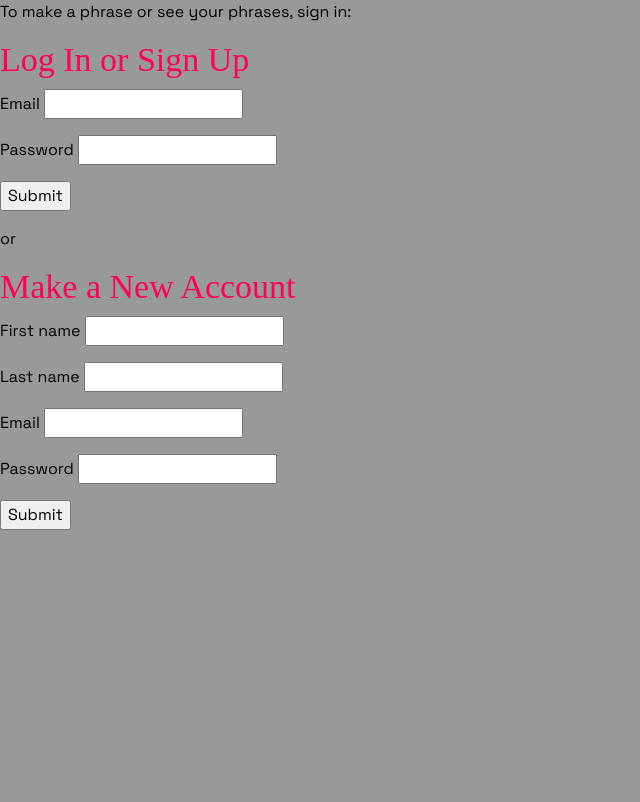
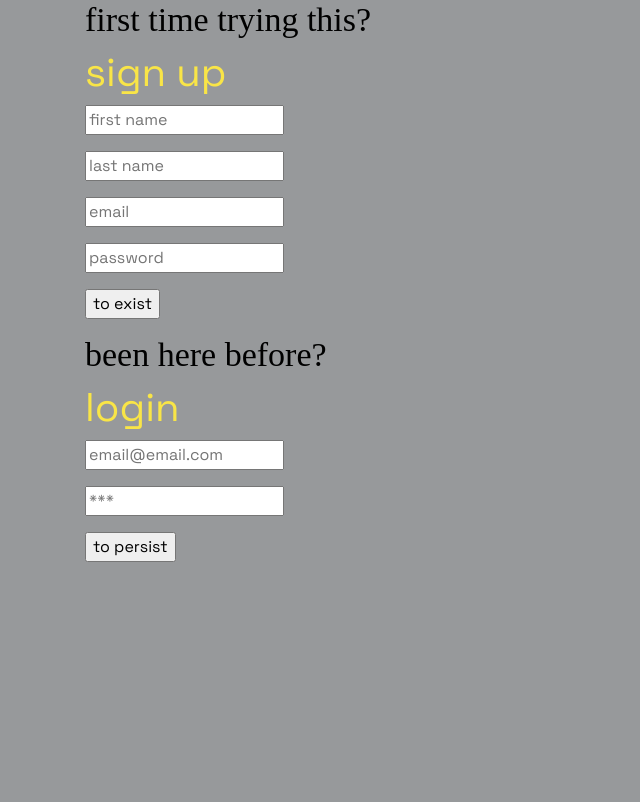
Before and after one commit to j-ran/sentiment_project, a Flask app: page /login in a window 1280 px wide. Shown: the top 802 px of the page, without its empty margins (0-640 px from the left). Before the commit the page ends 530 px from the top, so only its background shows below. Run offline with Flask 2, Linux system fonts and the light colour scheme; some libraries are stand-ins or nearby versions; some web fonts are replaced.

Commit message:
Added placeholders to login form

```diff
--- a/templates/login.html
+++ b/templates/login.html
@@ -1,50 +1,57 @@
 {% extends 'base.html' %}
-{% block title %}Sentiment Project Homepage{% endblock %}
+{% block title %}  sign-in {% endblock %}
 
 {% block body %}
 
-<p>To make a phrase or see your phrases, sign in:</p>
+<body style="margin-bottom: 20%;">
+  <main class="container">
 
-<h2 style="color:#ff005b">Log In or Sign Up</h2>
-<form action="/login" method="POST">
+    <h2>first time trying this?
+    </h2>
+    <div><h1>sign up
+      </h1></div>
+        <form action="/create_account" method="POST">
           <p>
-    Email <input type="text" name="email" required>
+            <input type="text" name="fname" placeholder="first name" required>
           </p>
 
           <p>
-    Password <input type="password" name="password" required>
+            <input type="text" name="lname" placeholder="last name" required>
           </p>
 
           <p>
-    <input type="submit">
+            <input type="text" name="email" placeholder="email" required>
+          </p>
+
+          <p>
+            <input type="password" name="password" placeholder="password" required>
+          </p>
+
+          <p>
+            <input type="submit" value="to exist">
           </p>
         </form>
 
-<p> or
-    </p>
-
-    <h2 style="color:#ff005b">Make a New Account</h2>
-<form action="/create_account" method="POST">
+  <h2> been here before?
+  </h2>
+    <h1>login
+    </h1>
+      <form action="/login" method="POST">
         <p>
-    First name <input type="text" name="fname" required>
+          <input type="text" name="email" placeholder="email@email.com" required>
         </p>
 
         <p>
-    Last name <input type="text" name="lname" required>
+          <input type="password" name="password" placeholder="***" required>
         </p>
 
         <p>
-    Email <input type="text" name="email" required>
-  </p>
-
-  <p>
-    Password <input type="password" name="password" required>
-  </p>
-
-  <p>
-    <input type="submit">
+          <input type="submit" value="to persist">
         </p>
       </form>
 
 
+  </main>
+</body>
+
 {% endblock %}
```
Lines whose indentation alone changed are shown as unchanged.
